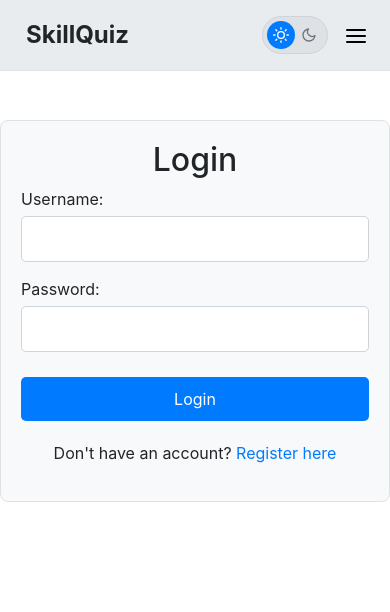
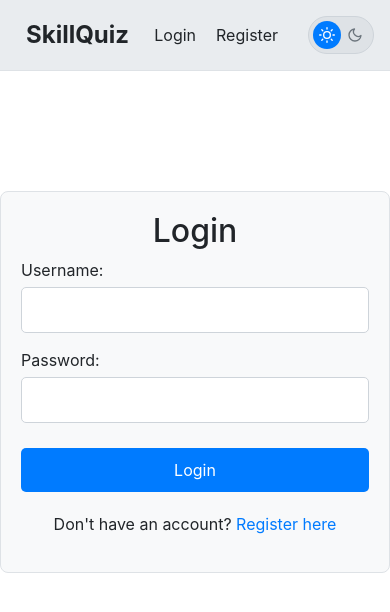
Before and after one commit to charan0715/skillquiz-frontend, a React (Create React App) app: page /login in a window 390 px wide. Shown: the top 612 px of the page. Built offline with nearby package versions, Linux system fonts and the light colour scheme; no server answers.

Commit message:
feat: Implement admin dashboard feature

```diff
--- a/src/component/Navbar.jsx
+++ b/src/component/Navbar.jsx
@@ -1,120 +1,29 @@
-import React, { useState, useEffect, useContext } from 'react';
+import React, { useContext } from 'react';
 import { Link, useNavigate } from 'react-router-dom';
 import { AuthContext } from '../context/AuthContext';
 import { ThemeContext } from '../context/ThemeContext';
 
-// --- SVG Icons ---
-const SunIcon = () => (
-    <svg xmlns="http://www.w3.org/2000/svg" width="16" height="16" viewBox="0 0 24 24" fill="none" stroke="currentColor" strokeWidth="2" strokeLinecap="round" strokeLinejoin="round">
-        <circle cx="12" cy="12" r="5"></circle><line x1="12" y1="1" x2="12" y2="3"></line><line x1="12" y1="21" x2="12" y2="23"></line><line x1="4.22" y1="4.22" x2="5.64" y2="5.64"></line><line x1="18.36" y1="18.36" x2="19.78" y2="19.78"></line><line x1="1" y1="12" x2="3" y2="12"></line><line x1="21" y1="12" x2="23" y2="12"></line><line x1="4.22" y1="19.78" x2="5.64" y2="18.36"></line><line x1="18.36" y1="5.64" x2="19.78" y2="4.22"></line>
-    </svg>
-);
-const MoonIcon = () => (
-    <svg xmlns="http://www.w3.org/2000/svg" width="16" height="16" viewBox="0 0 24 24" fill="none" stroke="currentColor" strokeWidth="2" strokeLinecap="round" strokeLinejoin="round">
-        <path d="M21 12.79A9 9 0 1 1 11.21 3 7 7 0 0 0 21 12.79z"></path>
-    </svg>
-);
-const MenuIcon = ({ color }) => (
-    <svg xmlns="http://www.w3.org/2000/svg" width="24" height="24" viewBox="0 0 24 24" fill="none" stroke={color} strokeWidth="2" strokeLinecap="round" strokeLinejoin="round">
-        <line x1="3" y1="12" x2="21" y2="12"></line><line x1="3" y1="6" x2="21" y2="6"></line><line x1="3" y1="18" x2="21" y2="18"></line>
-    </svg>
-);
-
+// (SVG Icons are the same)
+const SunIcon = () => ( <svg xmlns="http://www.w3.org/2000/svg" width="16" height="16" viewBox="0 0 24 24" fill="none" stroke="currentColor" strokeWidth="2" strokeLinecap="round" strokeLinejoin="round"><circle cx="12" cy="12" r="5"></circle><line x1="12" y1="1" x2="12" y2="3"></line><line x1="12" y1="21" x2="12" y2="23"></line><line x1="4.22" y1="4.22" x2="5.64" y2="5.64"></line><line x1="18.36" y1="18.36" x2="19.78" y2="19.78"></line><line x1="1" y1="12" x2="3" y2="12"></line><line x1="21" y1="12" x2="23" y2="12"></line><line x1="4.22" y1="19.78" x2="5.64" y2="18.36"></line><line x1="18.36" y1="5.64" x2="19.78" y2="4.22"></line></svg> );
+const MoonIcon = () => ( <svg xmlns="http://www.w3.org/2000/svg" width="16" height="16" viewBox="0 0 24 24" fill="none" stroke="currentColor" strokeWidth="2" strokeLinecap="round" strokeLinejoin="round"><path d="M21 12.79A9 9 0 1 1 11.21 3 7 7 0 0 0 21 12.79z"></path></svg> );
 
 function Navbar() {
     const { isAuthenticated, user, logout } = useContext(AuthContext);
     const { theme, toggleTheme } = useContext(ThemeContext);
     const navigate = useNavigate();
 
-    const [isMobileMenuOpen, setIsMobileMenuOpen] = useState(false);
-    const [isMobile, setIsMobile] = useState(window.innerWidth < 768);
-
-    useEffect(() => {
-        const handleResize = () => {
-            const mobile = window.innerWidth < 768;
-            setIsMobile(mobile);
-            if (!mobile) {
-                setIsMobileMenuOpen(false);
-            }
-        };
-        window.addEventListener('resize', handleResize);
-        return () => window.removeEventListener('resize', handleResize);
-    }, []);
-
     const handleLogout = () => {
         logout();
         navigate('/login');
     };
 
-    const toggleMobileMenu = () => {
-        setIsMobileMenuOpen(!isMobileMenuOpen);
-    };
+    // (All styles are the same)
+    const navStyle = { background: theme === 'dark' ? '#212529' : '#e9ecef', padding: '1rem', display: 'flex', justifyContent: 'space-between', alignItems: 'center', borderBottom: `1px solid ${theme === 'dark' ? '#495057' : '#dee2e6'}` };
+    const linkStyle = { color: theme === 'dark' ? '#f8f9fa' : '#212529', margin: '0 10px', textDecoration: 'none' };
+    const logoutButtonStyle = { background: 'transparent', border: `1px solid ${theme === 'dark' ? '#f8f9fa' : '#212529'}`, color: theme === 'dark' ? '#f8f9fa' : '#212529', padding: '5px 10px', cursor: 'pointer', borderRadius: '5px', };
+    const themeToggleContainer = { display: 'flex', alignItems: 'center', backgroundColor: theme === 'dark' ? '#343a40' : '#dee2e6', border: `1px solid ${theme === 'dark' ? '#495057' : '#ced4da'}`, borderRadius: '30px', padding: '4px', cursor: 'pointer', marginLeft: '20px' };
+    const iconWrapper = { width: '28px', height: '28px', display: 'flex', alignItems: 'center', justifyContent: 'center', borderRadius: '50%', transition: 'background-color 0.3s ease' };
 
-    // --- UPDATED NAVBAR STYLE ---
-    const navStyle = {
-        background: theme === 'dark' ? '#212529' : '#e9ecef',
-        padding: '1rem',
-        display: 'flex',
-        justifyContent: 'space-between',
-        alignItems: 'center',
-        borderBottom: `1px solid ${theme === 'dark' ? '#495057' : '#dee2e6'}`,
-        // These properties make the navbar fixed
-        position: 'fixed',
-        top: 0,
-        left: 0,
-        right: 0,
-        zIndex: 1000 // Ensures the navbar stays on top of other content
-    };
-
-    const linkStyle = {
-        color: theme === 'dark' ? '#f8f9fa' : '#212529',
-        margin: '0 10px',
-        textDecoration: 'none'
-    };
-
-    const logoutButtonStyle = {
-        background: 'transparent',
-        border: `1px solid ${theme === 'dark' ? '#f8f9fa' : '#212529'}`,
-        color: theme === 'dark' ? '#f8f9fa' : '#212529',
-        padding: '5px 10px',
-        cursor: 'pointer',
-        borderRadius: '5px',
-    };
-
-    const mobileMenuContainerStyle = {
-        position: 'absolute',
-        top: '100%',
-        left: 0,
-        right: 0,
-        background: theme === 'dark' ? '#212529' : '#e9ecef',
-        borderBottom: `1px solid ${theme === 'dark' ? '#495057' : '#dee2e6'}`,
-        display: 'flex',
-        flexDirection: 'column',
-        alignItems: 'center',
-        padding: '1rem',
-        gap: '1rem'
-    };
-
-    const themeToggleContainer = {
-        display: 'flex',
-        alignItems: 'center',
-        backgroundColor: theme === 'dark' ? '#343a40' : '#dee2e6',
-        border: `1px solid ${theme === 'dark' ? '#495057' : '#ced4da'}`,
-        borderRadius: '30px',
-        padding: '4px',
-        cursor: 'pointer',
-        marginLeft: '20px'
-    };
-
-    const iconWrapper = {
-        width: '28px',
-        height: '28px',
-        display: 'flex',
-        alignItems: 'center',
-        justifyContent: 'center',
-        borderRadius: '50%',
-        transition: 'background-color 0.3s ease'
-    };
 
     return (
         <nav style={navStyle}>
@@ -124,15 +33,19 @@ function Navbar() {
                 </Link>
             </div>
             <div style={{display: 'flex', alignItems: 'center'}}>
-                {!isMobile && (
-                    <>
                 {isAuthenticated ? (
                     <>
                         <span style={{marginRight: '15px'}}>Welcome, {user?.username}!</span>
                         <Link to="/topics" style={linkStyle}>Study Topics</Link>
                         <Link to="/quiz" style={linkStyle}>Take Quiz</Link>
                         <Link to="/dashboard" style={linkStyle}>Dashboard</Link>
-                                <button onClick={handleLogout} style={logoutButtonStyle}>Logout</button>
+                        {/* --- NEW: Conditionally render the Admin link --- */}
+                        {user?.isAdmin && (
+                            <Link to="/admin" style={{...linkStyle, color: '#ffc107'}}>Admin</Link>
+                        )}
+                        <button onClick={handleLogout} style={logoutButtonStyle}>
+                            Logout
+                        </button>
                     </>
                 ) : (
                     <>
@@ -140,39 +53,12 @@ function Navbar() {
                         <Link to="/register" style={linkStyle}>Register</Link>
                     </>
                 )}
-                    </>
-                )}
+
                 <div style={themeToggleContainer} onClick={toggleTheme} title="Toggle Theme">
-                    <div style={{...iconWrapper, backgroundColor: theme === 'light' ? '#007bff' : 'transparent', color: theme === 'light' ? 'white' : '#6c757d' }}>
-                        <SunIcon />
-                    </div>
-                    <div style={{...iconWrapper, backgroundColor: theme === 'dark' ? '#007bff' : 'transparent', color: theme === 'dark' ? 'white' : '#6c757d' }}>
-                        <MoonIcon />
+                    <div style={{...iconWrapper, backgroundColor: theme === 'light' ? '#007bff' : 'transparent', color: theme === 'light' ? 'white' : '#6c757d' }}><SunIcon /></div>
+                    <div style={{...iconWrapper, backgroundColor: theme === 'dark' ? '#007bff' : 'transparent', color: theme === 'dark' ? 'white' : '#6c757d' }}><MoonIcon /></div>
                 </div>
             </div>
-                {isMobile && (
-                    <button onClick={toggleMobileMenu} style={{ background: 'none', border: 'none', cursor: 'pointer', marginLeft: '10px' }}>
-                        <MenuIcon color={theme === 'dark' ? 'white' : 'black'} />
-                    </button>
-                )}
-            </div>
-            {isMobile && isMobileMenuOpen && (
-                <div style={mobileMenuContainerStyle}>
-                    {isAuthenticated ? (
-                        <>
-                            <Link to="/topics" style={linkStyle} onClick={toggleMobileMenu}>Study Topics</Link>
-                            <Link to="/quiz" style={linkStyle} onClick={toggleMobileMenu}>Take Quiz</Link>
-                            <Link to="/dashboard" style={linkStyle} onClick={toggleMobileMenu}>Dashboard</Link>
-                            <button onClick={handleLogout} style={logoutButtonStyle}>Logout</button>
-                        </>
-                    ) : (
-                        <>
-                            <Link to="/login" style={linkStyle} onClick={toggleMobileMenu}>Login</Link>
-                            <Link to="/register" style={linkStyle} onClick={toggleMobileMenu}>Register</Link>
-                        </>
-                    )}
-                </div>
-            )}
         </nav>
     );
 }
--- /dev/null
+++ b/src/pages/AdminPage.jsx
@@ -0,0 +1,104 @@
+import React, { useState, useEffect, useContext } from 'react';
+import api from '../api/axiosConfig';
+import { ThemeContext } from '../context/ThemeContext';
+
+function AdminPage() {
+    // --- Component State and Context ---
+    const [users, setUsers] = useState([]);
+    const [loading, setLoading] = useState(true);
+    const [error, setError] = useState('');
+    const { theme } = useContext(ThemeContext);
+    const [isMobile, setIsMobile] = useState(window.innerWidth < 768);
+
+    // Effect to handle window resizing
+    useEffect(() => {
+        const handleResize = () => setIsMobile(window.innerWidth < 768);
+        window.addEventListener('resize', handleResize);
+        return () => window.removeEventListener('resize', handleResize);
+    }, []);
+
+    // Effect to fetch the list of all users when the component mounts
+    useEffect(() => {
+        const fetchUsers = async () => {
+            try {
+                // Make a request to our new, secure admin endpoint
+                const res = await api.get('/admin/users');
+                setUsers(res.data);
+            } catch (err) {
+                // If the request fails, it's likely because the user is not an admin
+                setError(err.response?.data?.error || 'Failed to fetch user data. Admin access required.');
+                console.error(err);
+            } finally {
+                setLoading(false);
+            }
+        };
+        fetchUsers();
+    }, []); // Empty dependency array ensures this runs only once
+
+    // --- Dynamic Styles ---
+    const styles = {
+        container: {
+            padding: isMobile ? '15px' : '30px',
+            maxWidth: '800px',
+            margin: '20px auto',
+            backgroundColor: theme === 'dark' ? '#212529' : '#f8f9fa',
+            border: `1px solid ${theme === 'dark' ? '#495057' : '#dee2e6'}`,
+            borderRadius: '8px'
+        },
+        title: {
+            borderBottom: `2px solid ${theme === 'dark' ? '#495057' : '#dee2e6'}`,
+            paddingBottom: '10px'
+        },
+        tableContainer: {
+            overflowX: isMobile ? 'auto' : 'visible'
+        },
+        userTable: {
+            width: '100%',
+            borderCollapse: 'collapse',
+            marginTop: '20px',
+        },
+        tableHeader: {
+            background: theme === 'dark' ? '#343a40' : '#e9ecef',
+            padding: '10px',
+            textAlign: 'left'
+        },
+        tableCell: {
+            padding: '10px',
+            borderBottom: `1px solid ${theme === 'dark' ? '#495057' : '#dee2e6'}`,
+            whiteSpace: 'nowrap'
+        }
+    };
+
+    // --- Component Render ---
+    if (loading) return <div style={styles.container}>Loading user data...</div>;
+
+    // If there was an error (e.g., user is not an admin), show the error message.
+    if (error) return <div style={{...styles.container, color: 'red'}}>{error}</div>;
+
+    return (
+        <div style={styles.container}>
+            <h2 style={styles.title}>Admin Dashboard: All Users</h2>
+
+            <div style={styles.tableContainer}>
+                <table style={styles.userTable}>
+                    <thead>
+                        <tr>
+                            <th style={styles.tableHeader}>User ID</th>
+                            <th style={styles.tableHeader}>Username</th>
+                        </tr>
+                    </thead>
+                    <tbody>
+                        {users.map((user) => (
+                            <tr key={user.id}>
+                                <td style={styles.tableCell}>{user.id}</td>
+                                <td style={styles.tableCell}>{user.username}</td>
+                            </tr>
+                        ))}
+                    </tbody>
+                </table>
+            </div>
+        </div>
+    );
+}
+
+export default AdminPage;
```
Also changed, not shown: src/App.js (+8 -4 lines), src/component/AdminProtectedRoute.jsx (added, +20 -0 lines), src/context/AuthContext.jsx (+5 -7 lines). Lines whose indentation alone changed are shown as unchanged.
